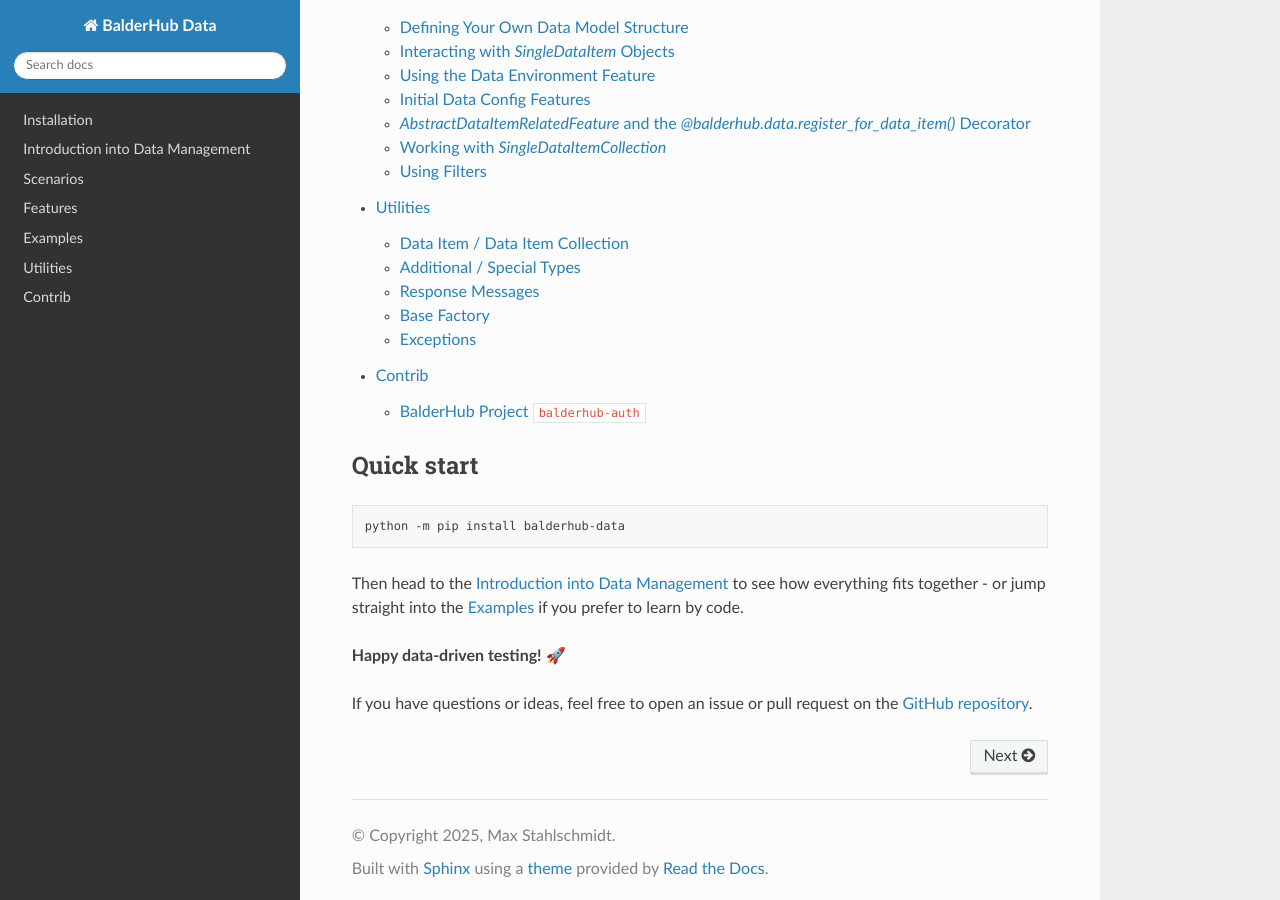
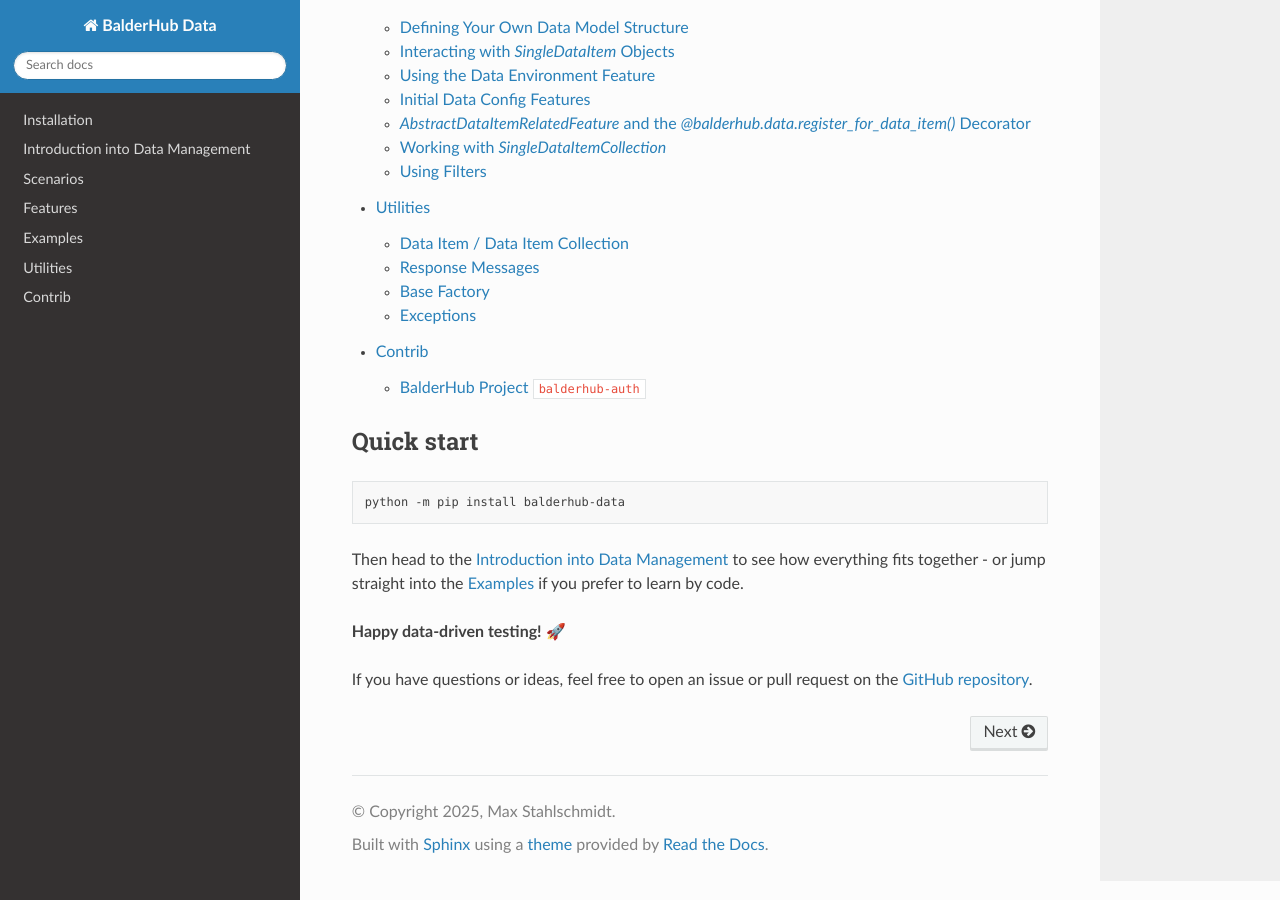
Before and after one commit to balder-dev/balderhub-data, a Sphinx documentation site: the page built from docs/source/index.rst, in a window 1280 px wide and 900 px high, scrolled down 1231 px. Built offline with Sphinx 7.4.7 and the Read the Docs theme 3.1.0, drawn with Linux system fonts in a browser that asks for light colours; the version number could not be read and is left out.

Commit message:
Revert "docs(utilities): add autoclass for new `UnorderedList`"
This reverts commit d2824228bcf2ecf9a7249d88df45b879c04b1197.

```diff
--- a/docs/source/utilities.rst
+++ b/docs/source/utilities.rst
@@ -35,12 +35,6 @@
 
 .. autofunction:: balderhub.data.lib.utils.functions.full_dictionary_is_not_definable
 
-
-Additional / Special Types
-==========================
-
-.. autoclass:: balderhub.data.lib.utils.UnorderedList
-
 Response Messages
 =================
 
```
